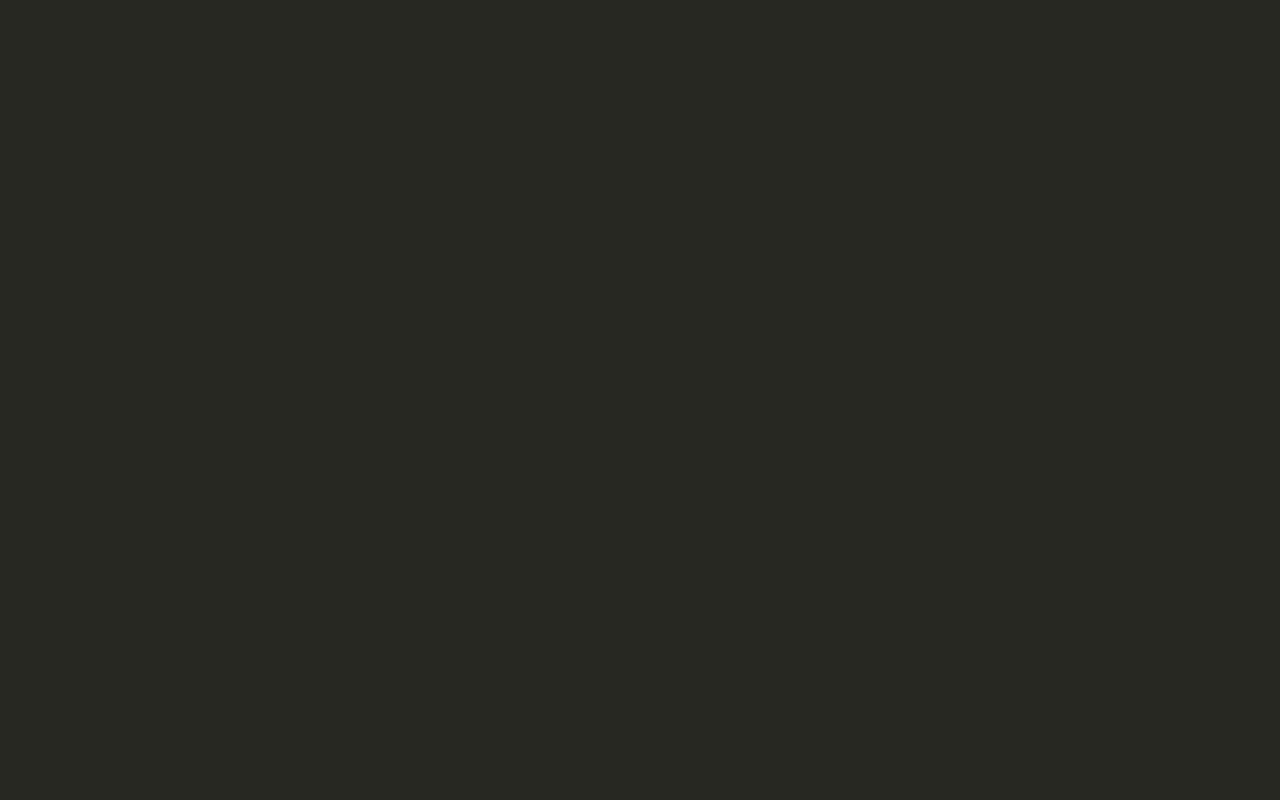
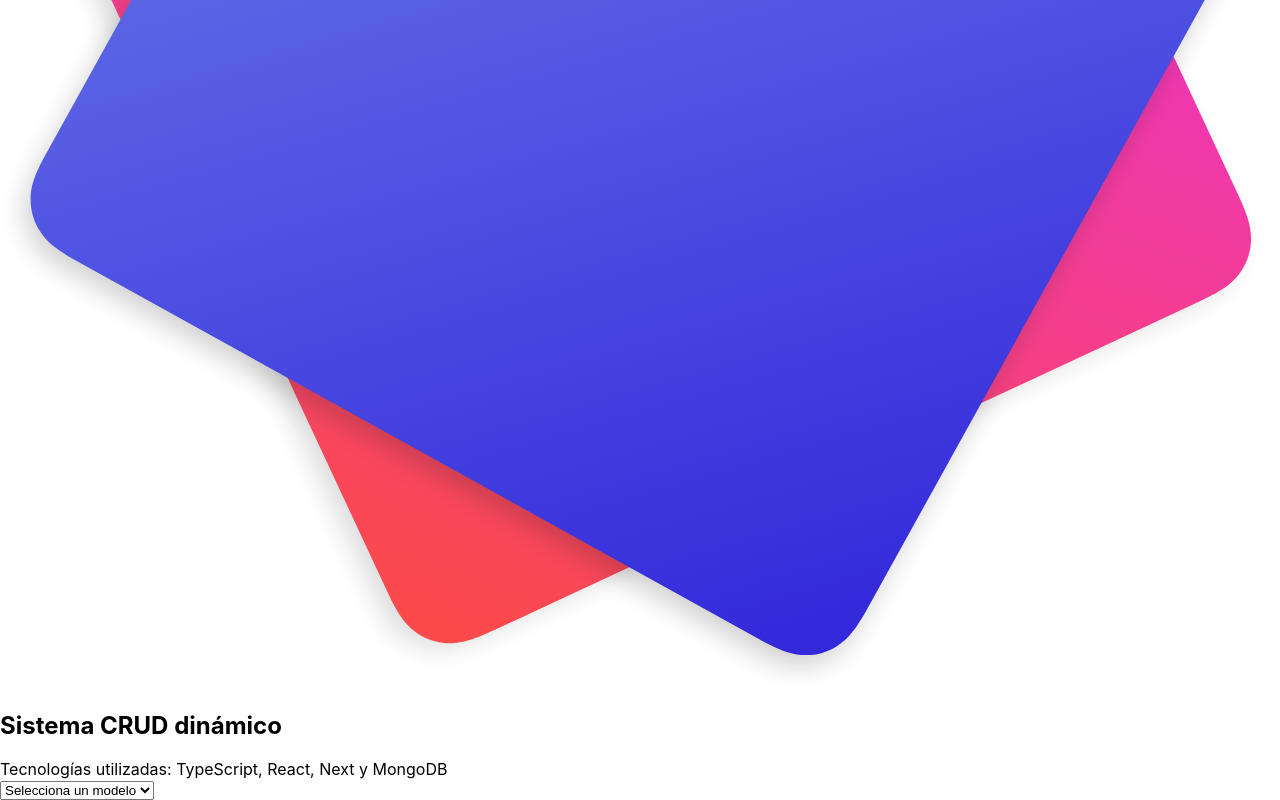
Before and after one commit to jmz-student/api-next-ts, a Next.js app: page / in a window 1280 px wide. Shown: the part 1378-2178 px from the top of the page. Before the commit the page ends 800 px from the top, so only its background shows below. Built offline with nearby package versions, Linux system fonts and the light colour scheme.

Commit message:
chore(index): Se agregan estilos

```diff
--- a/components/listModels/index.tsx
+++ b/components/listModels/index.tsx
@@ -2,6 +2,7 @@ import { ReactElement, useEffect, useState, ChangeEvent } from 'react';
 import Client from '../../src/utilities/Client';
 import { TypeActions } from '../../types/Client';
 import { GralObject } from '../../types/Utilities';
+import { default as logo } from '../../public/svg/logo.svg';
 
 
 export const ListModels = (props: GralObject): ReactElement => {
@@ -19,6 +20,7 @@ export const ListModels = (props: GralObject): ReactElement => {
         const Request = async() => {
             const Data: GralObject = await Client(data);
             setDataModels(Data);
+            console.log(Data, 'data')
             return Data;
         }
         Request()
@@ -31,16 +33,90 @@ export const ListModels = (props: GralObject): ReactElement => {
         const valueOption = e.target.value
         setSelectedModel(valueOption)
     }
-
   return (
     <>
-        <div className="flex justify-center">
-            <select id="models" onChange={(e) => handleChange(e)}>
-                <option value="">Selecciona un modelo</option>
-                {MODELS.map((model: string) => (
-                    <option key={`key-${model}`} value={model}>{model}</option>
-                ))}
-            </select>
+        <div className="antialiased overflow-x-hidden">
+            <header id="header" className="h-24 w-full relative z-50">
+                <div className="container max-w-6xl mx-auto h-full flex justify-center sm:justify-between items-center px-8 xl:px-0">
+                    <div className="inline-block h-full flex items-center h-5 relative font-black leading-none">
+                        <svg className="h-6 w-auto fill-current text-indigo-600" viewBox="0 0 194 116" xmlns="http://www.w3.org/2000/svg">
+                            <g fillRule="evenodd">
+                                <path d="M96.869 0L30 116h104l-9.88-17.134H59.64l47.109-81.736zM0 116h19.831L77 17.135 67.088 0z" />
+                            </g>
+                        </svg>
+                        <span className="text-xl text-gray-800">JAMC</span>
+                    </div>
+                    <div className="absolute left-0 md:relative w-full md:w-auto md:bg-transparent border-b md:border-none borde
+                    r-gray-200 mt-48 md:mt-0 flex-col md:flex-row pb-8 md:p-0 justify-center items-center md:items-end hidden md:flex md:justify-between">
+                        <div className="w-10"></div>
+                        <div className="w-40"></div>
+                        <svg className="hidden lg:block absolute w-screen max-w-3xl -mt-64 -ml-12 left-0 top-0"
+                            viewBox="0 0 818 815" xmlns="http://www.w3.org/2000/svg"
+                            xmlnsXlink="http://www.w3.org/1999/xlink">
+                            <defs>
+                                <linearGradient x1="0%" y1="0%" x2="100%" y2="100%" id="c">
+                                    <stop stopColor="#E614F2" offset="0%" />
+                                    <stop stopColor="#FC3832" offset="100%" />
+                                </linearGradient>
+                                <linearGradient x1="0%" y1="0%" x2="100%" y2="100%" id="f">
+                                    <stop stopColor="#657DE9" offset="0%" />
+                                    <stop stopColor="#1C0FD7" offset="100%" />
+                                </linearGradient>
+                                <filter x="-4.7%" y="-3.3%" width="109.3%" height="109.3%" filterUnits="objectBoundingBox"
+                                    id="a">
+                                    <feOffset dy="8" in="SourceAlpha" result="shadowOffsetOuter1" />
+                                    <feGaussianBlur stdDeviation="8" in="shadowOffsetOuter1" result="shadowBlurOuter1" />
+                                    <feColorMatrix values="0 0 0 0 0 0 0 0 0 0 0 0 0 0 0 0 0 0 0.15 0"
+                                        in="shadowBlurOuter1" />
+                                </filter>
+                                <filter x="-4.7%" y="-3.3%" width="109.3%" height="109.3%" filterUnits="objectBoundingBox"
+                                    id="d">
+                                    <feOffset dy="8" in="SourceAlpha" result="shadowOffsetOuter1" />
+                                    <feGaussianBlur stdDeviation="8" in="shadowOffsetOuter1" result="shadowBlurOuter1" />
+                                    <feColorMatrix values="0 0 0 0 0 0 0 0 0 0 0 0 0 0 0 0 0 0 0.2 0"
+                                        in="shadowBlurOuter1" />
+                                </filter>
+                                <path
+                                    d="M160.52 108.243h497.445c17.83 0 24.296 1.856 30.814 5.342 6.519 3.486 11.635 8.602 15.12 15.12 3.487 6.52 5.344 12.985 5.344 30.815v497.445c0 17.83-1.857 24.296-5.343 30.814-3.486 6.519-8.602 11.635-15.12 15.12-6.52 3.487-12.985 5.344-30.815 5.344H160.52c-17.83 0-24.296-1.857-30.814-5.343-6.519-3.486-11.635-8.602-15.12-15.12-3.487-6.52-5.343-12.985-5.343-30.815V159.52c0-17.83 1.856-24.296 5.342-30.814 3.486-6.519 8.602-11.635 15.12-15.12 6.52-3.487 12.985-5.343 30.815-5.343z"
+                                    id="b" />
+                                <path
+                                    d="M159.107 107.829H656.55c17.83 0 24.296 1.856 30.815 5.342 6.518 3.487 11.634 8.602 15.12 15.12 3.486 6.52 5.343 12.985 5.343 30.816V656.55c0 17.83-1.857 24.296-5.343 30.815-3.486 6.518-8.602 11.634-15.12 15.12-6.519 3.486-12.985 5.343-30.815 5.343H159.107c-17.83 0-24.297-1.857-30.815-5.343-6.519-3.486-11.634-8.602-15.12-15.12-3.487-6.519-5.343-12.985-5.343-30.815V159.107c0-17.83 1.856-24.297 5.342-30.815 3.487-6.519 8.602-11.634 15.12-15.12 6.52-3.487 12.985-5.343 30.816-5.343z"
+                                    id="e" />
+                            </defs>
+                            <g fill="none" fillRule="evenodd" opacity=".9">
+                                <g transform="rotate(65 416.452 409.167)">
+                                    <use fill="#000" filter="url(#a)" xlinkHref="#b" />
+                                    <use fill="url(#c)" xlinkHref="#b" />
+                                </g>
+                                <g transform="rotate(29 421.929 414.496)">
+                                    <use fill="#000" filter="url(#d)" xlinkHref="#e" />
+                                    <use fill="url(#f)" xlinkHref="#e" />
+                                </g>
+                            </g>
+                        </svg>
+                    </div>
+                </div>
+            </header>
+            <section className="w-full justify-center items-center relative  overflow-x-hidden lg:pt-40 lg:pb-40 xl:pt-40 xl:pb-64">
+                <div className="container max-w-6xl mx-auto h-full lg:flex-row justify-between items-center -mt-32 px-8 xl:px-0">
+                    <div className="flex flex-col items-center lg:items-start w-full pt-48 lg:pt-20 xl:pt-40 text-center lg:text-left z-30">
+                        <div className="">
+                            <h1 className="text-gray-900 font-black text-3xl sm:text-6xl leading-tight relative w-max mb-4 xl:mb-8">Sistema CRUD dinámico</h1>
+                            <div className="text-base sm:text-lg xl:text-xl text-gray-600 mb-8">
+                                Tecnologías utilizadas: TypeScript, React, Next y MongoDB
+                            </div>
+                            <div className="fold-bold">
+                                <select id="models" defaultValue="default" className="bg-indigo-600 text-white font-bold capitalize border border-t border-gray-200 rounded-md shadow-xl p-3 text-left cursor-default focus:outline-none" onChange={(e) => handleChange(e)}>
+                                    <option value="default" className="capitalize font-medium" disabled selected >Selecciona un modelo</option>
+                                    {MODELS.map((model: string) => (
+                                        <option key={`key-${model}`} value={model} className="capitalize bg-white text-indigo-600 font-medium">{model}</option>
+                                    ))}
+                                </select>
+                            </div>
+                        </div>
+                    </div>
+                </div>
+            </section>
         </div>
     </>
   )
--- a/styles/globals.css
+++ b/styles/globals.css
@@ -1,13 +1,18 @@
 html,
 body {
-    background-color: #272822;
-    color: rgb(0, 156, 158);
+    background-color: white;
     padding: 0;
      margin: 0;
      font-family: -apple-system, BlinkMacSystemFont, Segoe UI, Roboto, Oxygen,
         Ubuntu, Cantarell, Fira Sans, Droid Sans, Helvetica Neue, sans-serif;
 }
-
+select option:disabled{
+    color: rgb(243, 243, 243);
+}
+select:focus > option:checked {
+    background: rgb(199, 210, 254);
+    color:rgb(79 70 229);
+}
 a {
   color: inherit;
   text-decoration: none;
```
Also changed, not shown: public/svg/logo.svg (added).
